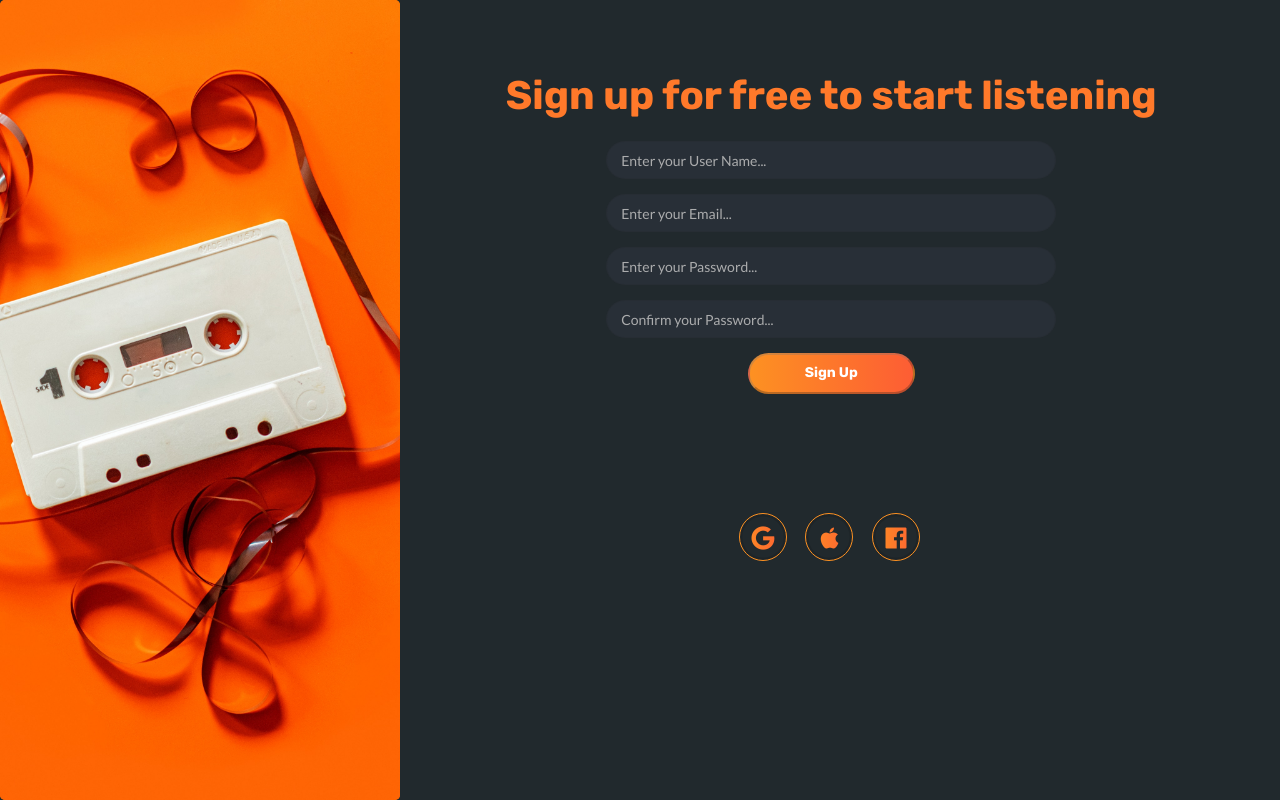
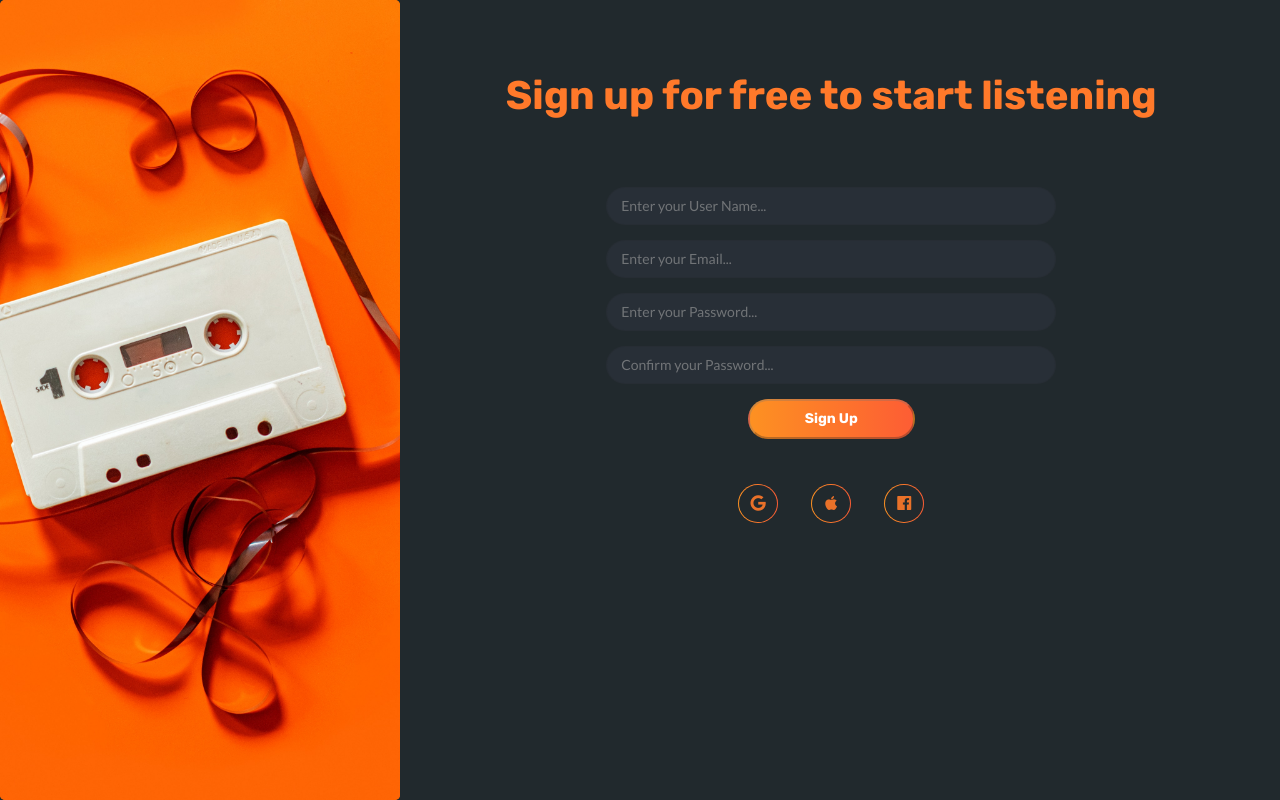
Before and after one commit to BinaryStudioAcademy/bsa-2021-perflow, an Angular app in the folder frontend/: page /register in a window 1280 px wide. Built offline with nearby package versions, Linux system fonts and the light colour scheme.

Commit message:
Fix validators, fix success notification

```diff
--- a/frontend/src/app/moduls/register/user-registration-form/user-registration-form/user-registration-form.component.html
+++ b/frontend/src/app/moduls/register/user-registration-form/user-registration-form/user-registration-form.component.html
@@ -72,8 +72,20 @@
     </div>
   </div>
 </form>
-<div class="social">
-  <a href="#"><i class="circular google icon"></i></a>
-  <a href="#"><i class="circular apple icon"></i></a>
-  <a href="#"><i class="circular facebook icon"></i></a>
+<div class="social-media-buttons">
+  <div class="sphere">
+    <button class="ui circular icon button">
+      <i class="google icon"></i>
+    </button>
+  </div>
+  <div class="sphere">
+    <button class="ui circular icon button">
+      <i class="apple icon"></i>
+    </button>
+  </div>
+  <div class="sphere" style="margin-right: 0px">
+    <button class="ui circular icon button">
+      <i class="facebook icon"></i>
+    </button>
+  </div>
 </div>
--- a/frontend/src/app/moduls/register/user-registration-form/user-registration-form/user-registration-form.component.sass
+++ b/frontend/src/app/moduls/register/user-registration-form/user-registration-form/user-registration-form.component.sass
@@ -1,8 +1,4 @@
 @import ./../../../../../styles
-
-
-.form-group
-    width: 100%
 
 h3
     text-align: center
@@ -11,59 +7,61 @@ h3
 form
     display: flex
     justify-content: center
+    align-items: center
     padding: 20px
+    padding-bottom: 0
     text-align: center
     height: 100%
+    .cross-validation
+        width: 450px
+    .field
+        margin-bottom: 15px !important
+        .input-dark
+            #display: inline-block !important
+            #background: $drk-rain !important
+            #border-radius: 50px !important
+            #min-width: 200px !important
+            #width: 100% !important
+            background-color: #282F37
+            color: $text
+            border-radius: 100px
+            caret-color: white
+            &::placeholder
+                color: #717477
+            &:-webkit-autofill,
+            &:-webkit-autofill:focus,
+            &:-webkit-autofill:hover
+                -webkit-box-shadow:0 0 0 100px  $drk-gray inset !important
+                -webkit-text-fill-color: $text
+    button:disabled
+    color: white
+    button:hover
+        cursor: pointer
 
 .ui.error.message
     border-radius: 25px !important
-
-.input-dark
-    display: inline-block !important
-    background: $drk-rain !important
-    border-radius: 50px !important
-    min-width: 200px !important
-    width: 100% !important
-
-.cross-validation
-    width: 450px
-
-.field
-    margin-bottom: 15px !important
 
 .btn-full
     padding: 10px 55px 10px 55px
     font-weight: $bold-weight
     color: white
 
-
-button:disabled
-    color: white
-
-button:hover
-    cursor: pointer
-
-.icon
-    background-color: linear-gradient(90deg, $light-orange 0%, $medium-orange 100%) !important
-    color: -webkit-gradient(linear, 90deg 0%, 0 100%, from($light-orange), to($medium-orange))
-
-.social
-    display: flex
-    grid-gap: 15px
-    justify-content: center
-    .icon
-        font-size: 24px
-        background: -moz-linear-gradient(90deg, $light-orange 0%, $medium-orange 100%)
-        background: -webkit-linear-gradient(90deg, $light-orange 0%, $medium-orange 100%)
-        background: linear-gradient(90deg, $light-orange 0%, $medium-orange 100%)
-        -webkit-background-clip: text
-        -moz-background-clip: text
-        background-clip: text
-        -webkit-text-fill-color: transparent
-        padding: 15px
-        border: 1px solid $light-orange
-    .icon:hover
-        border-color: $medium-orange
-    h4
-        text-align: center
+.social-media-buttons
+    text-align: center
+    .sphere
+        border-radius: 50%
+        display: inline-block
+        background: $orange-gradient
+        padding: 1px 1px 1px 1px
+        margin-right: 33px
+    .sphere:hover
+        background: $reversed-orange-gradient
+    .ui.circular.button
+        margin-right: 0px
+        box-shadow: 0 0 0 0px #FF792A inset !important
+        background: $drk-gray
+        &:active .icon
+            color: white
+    i.icon
         color: #FF792A
+        font-size: 16px !important
--- a/frontend/src/app/moduls/register/user-registration-form/user-registration-form/user-registration-form.component.ts
+++ b/frontend/src/app/moduls/register/user-registration-form/user-registration-form/user-registration-form.component.ts
@@ -25,15 +25,15 @@ export class UserRegistrationFormComponent implements OnInit {
       ]),
       password: new FormControl('', [
         Validators.required,
-        Validators.minLength(8),
+        Validators.minLength(6),
         Validators.maxLength(20),
-        Validators.pattern('^(?=.*[A-Za-z])(?=.*[0-9@$!%*#?&-_])[A-Za-z0-9@$!%*#?&-_]{8,20}$')
+        Validators.pattern('^(?=.*[A-Za-z])(?=.*[0-9@$!%*#?&-_])[A-Za-z0-9@$!%*#?&-_]{6,20}$')
       ]),
       passwordConfirmation: new FormControl('', [
         Validators.required,
         Validators.minLength(6),
         Validators.maxLength(20),
-        Validators.pattern('^(?=.*[A-Za-z])(?=.*[0-9@$!%*#?&-_])[A-Za-z0-9@$!%*#?&-_]{8,20}$')
+        Validators.pattern('^(?=.*[A-Za-z])(?=.*[0-9@$!%*#?&-_])[A-Za-z0-9@$!%*#?&-_]{6,20}$')
       ]),
       userName: new FormControl('', [
         Validators.required,
--- a/frontend/src/app/moduls/register/user-registration-page/user-registration-page.component.html
+++ b/frontend/src/app/moduls/register/user-registration-page/user-registration-page.component.html
@@ -9,10 +9,10 @@
       </div>
     </div>
   </div>
-</div>
   <div [ngClass]="['ui', 'success', 'message']" *ngIf="isSuccess">
     <div class="header">
       Registration successful!
     </div>
     <p>You may now log-in with your email and password.</p>
   </div>
+</div>
--- a/frontend/src/app/moduls/register/user-registration-page/user-registration-page.component.sass
+++ b/frontend/src/app/moduls/register/user-registration-page/user-registration-page.component.sass
@@ -5,35 +5,34 @@
     position: relative
     width: 100%
     height: 100%
-
-.user-registration-page
-    display: flex
-    #align-items: center
-    #justify-content: center
-    height: 100%
-    width: 100%
-    background: $drk-gray
-    padding: 70px 13% 70px 11%
-    flex-direction: column
-    justify-content: space-between
-    align-items: center
-
-.message
-    position: fixed !important
-    bottom: 0 !important
-    text-align: center
-    width: 50%
-
-.user-registration-page-side-image
-    background: $drk-gray
-    background-image: url('/../../assets/LandingPageSideImage.jpg')
-    background-repeat: no-repeat
-    position: absolute
-    left: 0px
-    top: 0px
-    height: 100%
-    width: 100%
-    object-fit: cover
-    object-position: 50% 0
-    backdrop-filter: blur(2px)
-    border-radius: 5px
+    .user-registration-page-side-image
+        background: $drk-gray
+        background-image: url('/../../assets/LandingPageSideImage.jpg')
+        background-repeat: no-repeat
+        position: absolute
+        left: 0px
+        top: 0px
+        height: 100%
+        width: 100%
+        object-fit: cover
+        object-position: 50% 0
+        backdrop-filter: blur(2px)
+        border-radius: 5px
+    .user-registration-page
+        display: flex
+        #align-items: center
+        #justify-content: center
+        height: 100%
+        width: 100%
+        background: $drk-gray
+        padding: 70px 13% 70px 11%
+        flex-direction: column
+        justify-content: space-between
+        align-items: center
+    .ui.success.message
+        position: fixed
+        text-align: center
+        bottom: 0px
+        left: 0px
+        right: 0px
+        margin-bottom: 0px
--- a/frontend/src/styles.sass
+++ b/frontend/src/styles.sass
@@ -17,7 +17,10 @@ $light-orange:#FD9122
 $medium-orange:#FD5D34
 $button-ghost-border:1px solid #FF792A
 $drk-rain: #282F37
+$orange-gradient: linear-gradient(90deg, $light-orange 0%, $medium-orange 100%)
+$reversed-orange-gradient: linear-gradient(90deg, $medium-orange 0%, $light-orange 100%)
 $text:#FAFBFF
+
 
 *
     margin: 0
```
Lines whose indentation alone changed are shown as unchanged.
